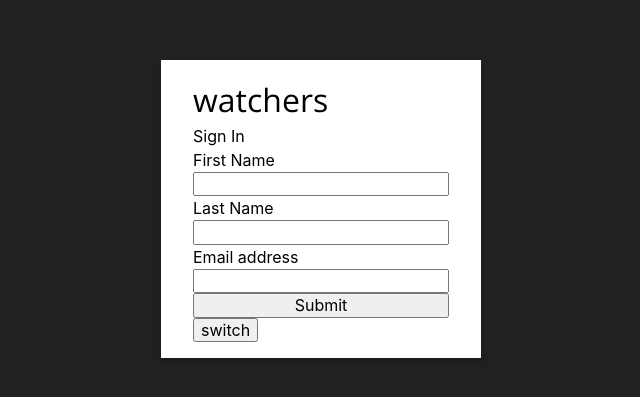
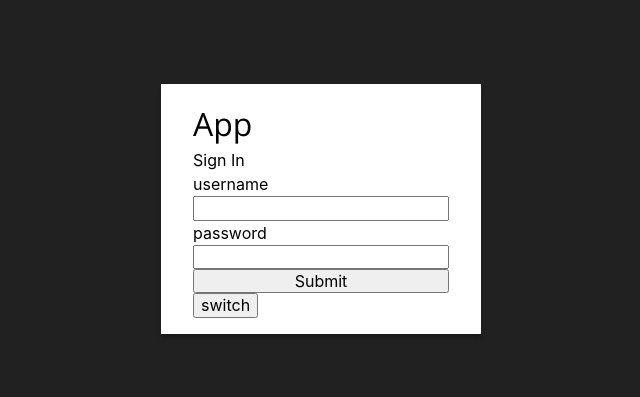
Before and after one commit to dherv/login-react, a React (Create React App) app: page / in a window 1280 px wide. Shown: the part 191-588 px from the top of the page, without its empty margins (319-959 px from the left). Built offline with nearby package versions, Linux system fonts and the light colour scheme.

Commit message:
feat(input) - add username and move email to register

```diff
--- a/src/App.tsx
+++ b/src/App.tsx
@@ -5,7 +5,7 @@ import Authentication from "./pages/Authentication";
 const App = () => (
   <>
     <GlobalStyle />
-    <Authentication title="watchers" backgroundColor="#212121"></Authentication>
+    <Authentication title="App" backgroundColor="#212121"></Authentication>
   </>
 );
 
--- a/src/components/entry/index.tsx
+++ b/src/components/entry/index.tsx
@@ -7,15 +7,16 @@ import { validation } from "../../validation/validation";
 import { IEntryData, IValues } from "../../interfaces/interfaces";
 import { v1 as uuidv1 } from "uuid";
 
-const Entry: FC<{ data: IEntryData }> = ({
-  data: { initialValues, components }
+const Entry: FC<{ data: IEntryData; schema: string }> = ({
+  data: { initialValues, components },
+  schema
 }) => {
   return (
     <Formik
       key={uuidv1()}
       enableReinitialize
       initialValues={initialValues}
-      validationSchema={validation.get("LoginSchema")}
+      validationSchema={validation.get(schema)}
       onSubmit={(values, actions) => {
         setTimeout(() => {
           alert(JSON.stringify(values, null, 2));
--- a/src/pages/Authentication.tsx
+++ b/src/pages/Authentication.tsx
@@ -7,21 +7,19 @@ const data: Map<string, IEntryData> = new Map([
   [
     "Login",
     {
-      initialValues: { firstName: "", lastName: "", email: "" },
+      initialValues: { username: "", password: "" },
       components: [
-        { name: "firstName", label: "First Name", type: "text" },
-        { name: "lastName", label: "Last Name", type: "text" },
-        { name: "email", label: "Email address", type: "email" }
+        { name: "username", label: "username", type: "text" },
+        { name: "password", label: "password", type: "password" }
       ]
     }
   ],
   [
     "Register",
     {
-      initialValues: { firstName: "", lastName: "", email: "", password: "" },
+      initialValues: { username: "", email: "", password: "" },
       components: [
-        { name: "firstName", label: "First Name", type: "text" },
-        { name: "lastName", label: "Last Name", type: "text" },
+        { name: "username", label: "username", type: "text" },
         { name: "email", label: "Email address", type: "email" },
         { name: "password", label: "password", type: "password" }
       ]
@@ -40,9 +38,9 @@ const Authentication: FC<{ backgroundColor: string; title: string }> = ({
         <SCG.Title>{title}</SCG.Title>
         <h4>{state ? "Sign In" : "Register"}</h4>
         {state ? (
-          <Entry data={data.get("Login")} />
+          <Entry data={data.get("Login")} schema="LoginSchema" />
         ) : (
-          <Entry data={data.get("Register")} />
+          <Entry data={data.get("Register")} schema="RegisterSchema" />
         )}
         <button onClick={() => setState(!state)}>switch</button>
       </SCG.Container>
--- a/src/validation/validation.ts
+++ b/src/validation/validation.ts
@@ -4,31 +4,22 @@ export const validation = new Map([
   [
     "LoginSchema",
     Yup.object({
-      firstName: Yup.string()
-        .max(15, "Must be 15 characters or less")
-        .required("Required"),
-      lastName: Yup.string()
-        .max(20, "Must be 20 characters or less")
-        .required("Required"),
-      email: Yup.string()
-        .email("Invalid email address")
+      username: Yup.string().required("Required"),
+      password: Yup.string()
+        .min(8, "Must be at least 8 characters")
         .required("Required")
     })
   ],
   [
     "RegisterSchema",
     Yup.object({
-      firstName: Yup.string()
-        .max(15, "Must be 15 characters or less")
-        .required("Required"),
-      lastName: Yup.string()
-        .max(20, "Must be 20 characters or less")
-        .required("Required"),
+      username: Yup.string().required("Required"),
       email: Yup.string()
         .email("Invalid email address")
         .required("Required"),
       password: Yup.string()
-      .required("Required")
+        .min(8, "Must be at least 8 characters")
+        .required("Required")
     })
   ]
 ]);
```
Also changed, not shown: src/interfaces/interfaces.ts (+3 -4 lines).
